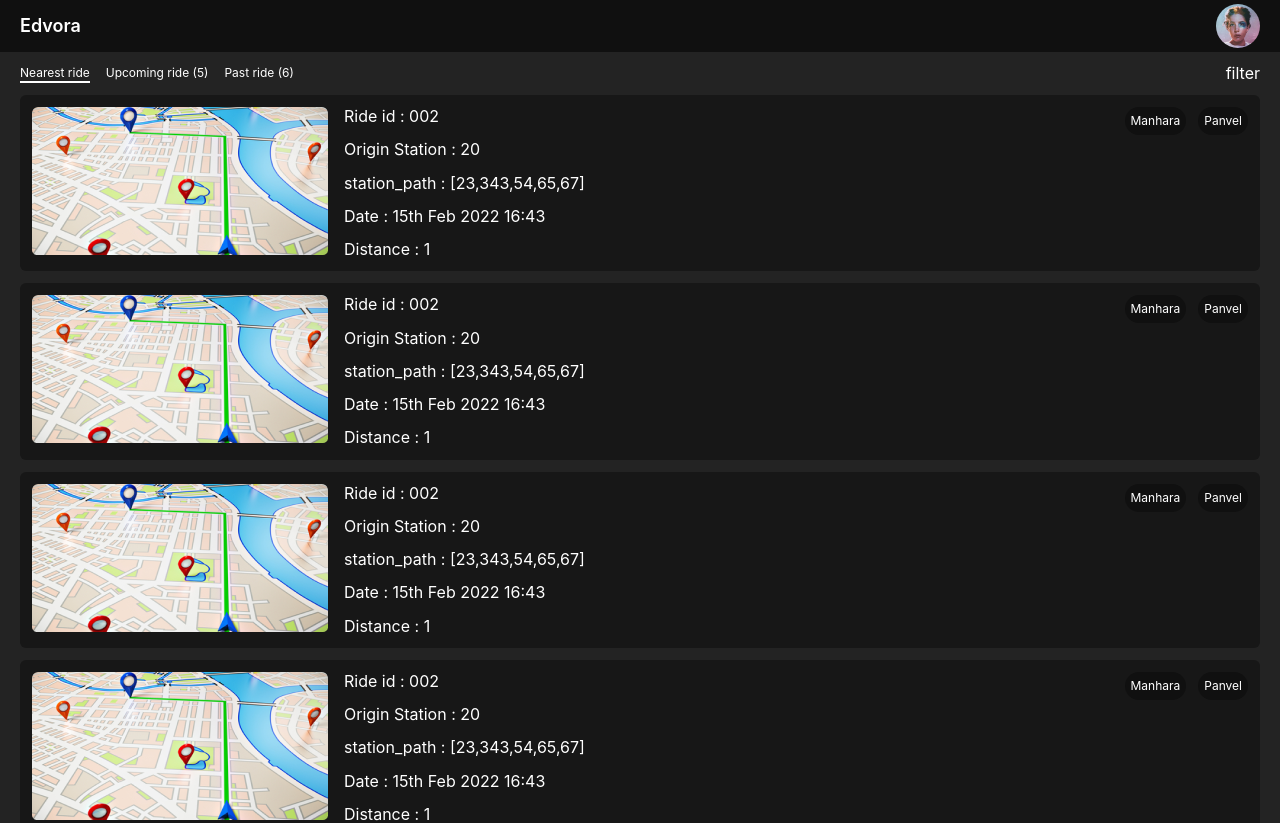
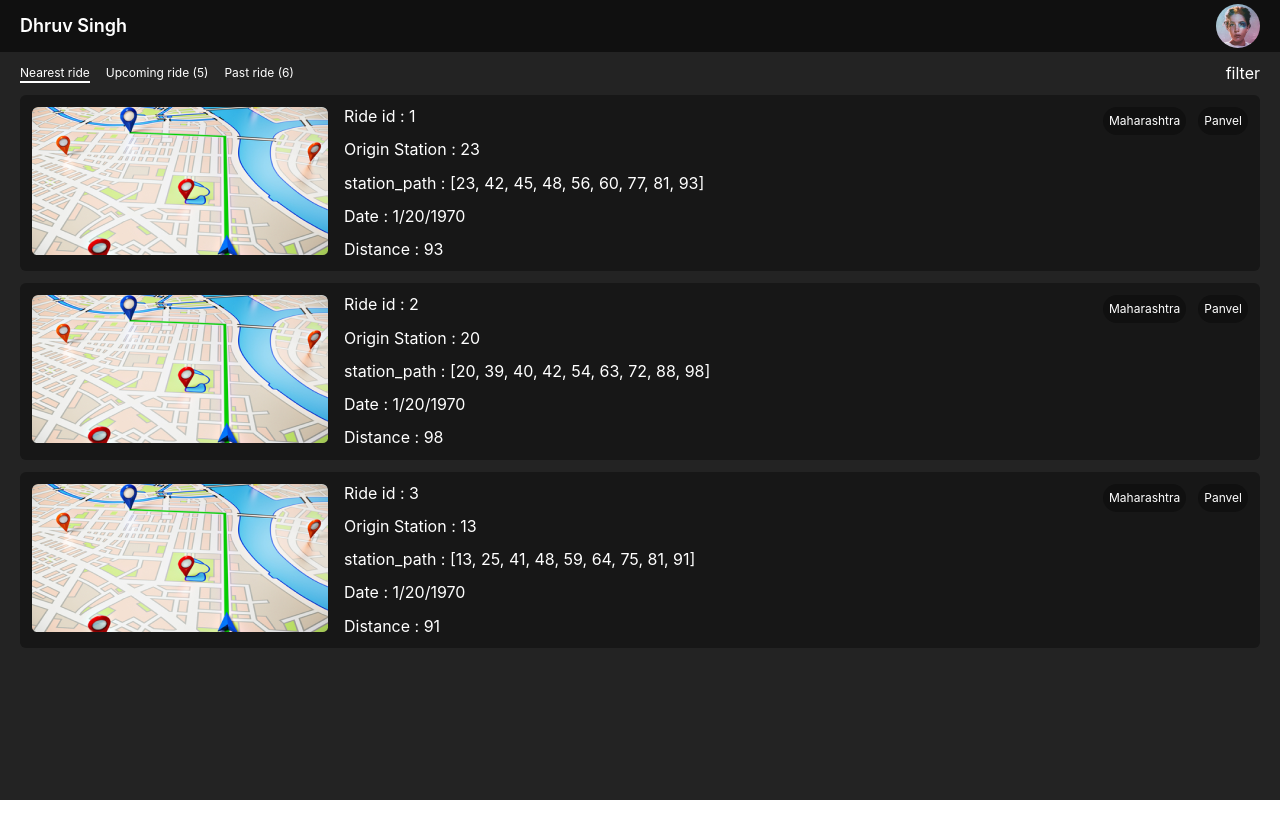
Before and after one commit to triggac4/edvora, a Next.js app: page / in a window 1280 px wide. Shown: the top 823 px of the page. After the commit the page ends 800 px from the top, so only its background shows below. Built offline with nearby package versions, Linux system fonts and the light colour scheme.

Commit message:
next api integration

```diff
--- a/components/header/index.jsx
+++ b/components/header/index.jsx
@@ -3,12 +3,12 @@ import NextImg from "next/image";
 
 import avatar from "../../assets/img/jpg/avatar.jpg";
 
-const Header = ({ children }) => {
+const Header = ({ name, imgSrc }) => {
     return (
         <header className="flex text-lg font-semibold bg-black-dark items-center justify-between space- px-5 py-1">
-            <h1 className="text-white text-left ">Edvora</h1>
+            <h1 className="text-white text-left ">{name ?? "Edvora"}</h1>
             <figure className="h-11 w-11 rounded-full overflow-hidden">
-                <NextImg src={avatar} alt="DP" />
+                <NextImg src={imgSrc ?? avatar} alt="DP" />
             </figure>
         </header>
     );
--- a/components/rides_component/index.jsx
+++ b/components/rides_component/index.jsx
@@ -3,26 +3,42 @@ import React from "react";
 import MapComponent from "./map_component";
 import RideInfo from "./ride_info";
 import RideLocation from "./ride_location";
-const RidesComponent = () => {
+const RidesComponent = ({
+    id,
+    origin_station_code,
+    station_path,
+    date,
+    destination_station_code,
+    map_url,
+    state,
+    city,
+}) => {
+    const date_str = new Date(date).toLocaleDateString();
     return (
         <div className="flex bg-black mx-5 mb-3 p-3 rounded-md justify-between text-white items-start">
             <div className="flex gap-4">
                 <MapComponent />
                 <div className="flex flex-col justify-between ">
-                    <RideInfo title={"Ride id"} value={"002"} />
-                    <RideInfo title={"Origin Station"} value={20} />
+                    <RideInfo title={"Ride id"} value={id} />
+                    <RideInfo
+                        title={"Origin Station"}
+                        value={origin_station_code}
+                    />
                     <RideInfo
                         title={"station_path"}
-                        value={`[${[23, 343, 54, 65, 67].join(",")}]`}
+                        value={`[${station_path.join(", ")}]`}
                     />
-                    <RideInfo title={"Date"} value={"15th Feb 2022 16:43"} />
-                    <RideInfo title={"Distance"} value={1} />
+                    <RideInfo title={"Date"} value={date_str} />
+                    <RideInfo
+                        title={"Distance"}
+                        value={destination_station_code}
+                    />
                 </div>
             </div>
 
             <div className="flex gap-3">
-                <RideLocation value="Manhara" />
-                <RideLocation value="Panvel" />
+                <RideLocation value={state} />
+                <RideLocation value={city} />
             </div>
         </div>
     );
--- a/hoc/layout.jsx
+++ b/hoc/layout.jsx
@@ -3,10 +3,10 @@ import React from "react";
 import Header from "../components/header";
 import NavigationBar from "../components/navigation_bar";
 
-const Layout = ({ children }) => {
+const Layout = ({ imgSrc, name, children }) => {
     return (
         <div className="flex flex-col h-screen">
-            <Header />
+            <Header imgSrc={imgSrc} name={name} />
             <NavigationBar />
             <main className="bg-black-light flex-grow ">{children}</main>
         </div>
--- /dev/null
+++ b/pages/api/rides/index.js
@@ -0,0 +1,5 @@
+import json from "../../../database.json";
+
+export default function handler(req, res) {
+    res.status(200).json(json.Ride);
+}
--- /dev/null
+++ b/pages/api/user-info/index.js
@@ -0,0 +1,6 @@
+// Next.js API route support: https://nextjs.org/docs/api-routes/introduction
+import json from "../../../database.json";
+
+export default function handler(req, res) {
+    res.status(200).json(json.user);
+}
--- a/pages/index.js
+++ b/pages/index.js
@@ -2,14 +2,31 @@ import styles from "../styles/Home.module.css";
 import Layout from "../hoc/layout";
 import RidesComponent from "../components/rides_component";
 
-export default function Home() {
+export default function Home({
+    user: { profile_key, name, station_code },
+    rides,
+}) {
+    const imgSrc = !(profile_key == "url") && profile_key;
     return (
-        <Layout>
-            <RidesComponent />
-            <RidesComponent />
-            <RidesComponent />
-            <RidesComponent />
-            <RidesComponent />
+        <Layout name={name}>
+            {rides.map((ride, i) => {
+                return <RidesComponent key={i} {...ride} />;
+            })}
         </Layout>
     );
 }
+
+export async function getServerSideProps() {
+    const userResponse = await fetch("http://localhost:3000/api/user-info");
+    const rideResponse = await fetch("http://localhost:3000/api/rides");
+
+    const user = await userResponse.json();
+    const rides = await rideResponse.json();
+
+    return {
+        props: {
+            user,
+            rides,
+        },
+    };
+}
```
